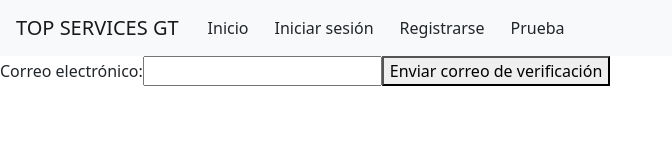
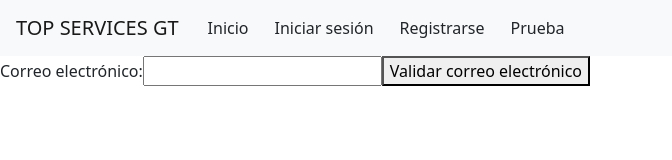
Before and after one commit to Yangesi/TopServicesGT, a React (Vite) app: page /prueba in a window 1280 px wide. Shown: the top 160 px of the page, without its empty margins (0-672 px from the left). Built offline with nearby package versions, Linux system fonts and the light colour scheme; no server answers.

Commit message:
Pruebas03_validacionEmail

```diff
--- a/screens/forms/postulante.jsx
+++ b/screens/forms/postulante.jsx
@@ -1,13 +1,18 @@
 import React, { useState, useEffect } from 'react'
 import { Modal, Form, Button } from "react-bootstrap";
 
+import { app } from '../../src/firebase/configFirebase';
+import { getAuth } from 'firebase/auth';
+import { createUserWithEmailAndPassword, fetchSignInMethodsForEmail } from 'firebase/auth';
+
 export const Postulante = ({ show, handleClose }) => {
 
-      const handleSubmit = (e) => {
-        e.preventDefault();
-        // Aquí iría el código para enviar la información del formulario al servidor
-        handleClose();
-      };
+//los estados del email
+  const [email, setEmail] = useState('');
+  const [error, setError] = useState(null);
+  const [isEmailValidated, setIsEmailValidated] = useState(false);
+
+  const auth = getAuth(app);
 
       //modulo de contrase;as, parte 1 - boton para mostrar o escoder password
     const [showPassword, setShowPassword] = useState(false);
@@ -20,32 +25,72 @@ export const Postulante = ({ show, handleClose }) => {
       setShowPassword(false); // Restablecer el estado del botón al cerrar el modal
     }, [show]);
 
-    //validacion de contrase;as, validar que sean iguales
+   //los estados de las contrase;as
     const [password, setPassword] = useState("");
     const [confirmPassword, setConfirmPassword] = useState("");
-    const [passwordMatch, setPasswordMatch] = useState(null); // Nuevo estado
+    const [passwordMatch, setPasswordMatch] = useState(false); // Nuevo estado
 
+    //estableciendo los valores de las password
     const handlePasswordChange = (e) => {
       setPassword(e.target.value);
-      if (confirmPassword !== "" && e.target.value !== confirmPassword) {
-        setPasswordMatch(false);
-      } else {
-        setPasswordMatch(true);
-      }
     };
 
     const handleConfirmPasswordChange = (e) => {
       setConfirmPassword(e.target.value);
-      if (password !== "" && e.target.value !== password) {
-        setPasswordMatch(false);
-      } else {
-        setPasswordMatch(true);
-      }
     };
 
+ //validacion de contrase;as, validar que sean iguales
     useEffect(() => {
-      setPasswordMatch(password === confirmPassword && password !== "");
+      const passwordRegex = /^(?=.*[A-Z])(?=.*\d)(?=.*[@$!%*?&+#=(){}[\]<>|\\/^~`,.;:_-])[A-Za-z\d@$!%*?&+#=(){}[\]<>|\\/^~`,.;:_-]{8,}$/;
+      setPasswordMatch(password === confirmPassword && password !== "" && passwordRegex.test(password));
   }, [password, confirmPassword]);
+
+//validacion del email para verificar si ya existe una cuenta en firebase con ese email
+  const handleEmailValidation = async () => {
+    try {
+      const signInMethods = await fetchSignInMethodsForEmail(auth, email);
+      if (signInMethods.length > 0) {
+        setError('Este correo electrónico ya está registrado');
+        console.log('Error de handleEmailValidation, el correo ya esta registrado');
+      } else {
+        setIsEmailValidated(true);
+        setError(null);
+        console.log('todo ok con handleEmailValidation');
+      }
+    } catch (error) {
+      setError('Hubo un error al validar el correo electrónico');
+      console.log('Error de handleEmailValidation');
+    }
+  };
+
+//constante submit donde se obtienen y se envian los datos del formulario
+  const handleSubmit = async (e) => {
+    e.preventDefault();
+    console.log(email)
+    console.log(password)
+    // Aquí iría el código para enviar la información del formulario al servidor
+    //antes de registrar el usuario, verifico la validacion del email
+    if (!isEmailValidated) {
+      setError('Por favor, valide su correo electrónico antes de continuar');
+      console.log('error al validar email');
+      return;
+    }
+
+    try {
+      const userCredential = await createUserWithEmailAndPassword(auth, email, password);
+      setError(null);
+      console.log('Usuario registrado:', userCredential.user);
+    } catch (error) {
+      setError('Hubo un error al registrar al usuario');
+      console.log('Error al registrar el usuario')
+    }
+
+    handleClose();
+  };
+
+  const handleEmailChange = (e) => {
+    setEmail(e.target.value);
+  };
 
   return (
     <>
@@ -75,9 +120,20 @@ export const Postulante = ({ show, handleClose }) => {
               <Form.Label>Correo</Form.Label>
               <Form.Control
                 type="email"
+                name="email"
                 placeholder="name@example.com"
-
+                defaultValue={email}
+                onChange={handleEmailChange}
+                required
               />
+              <Form.Text>
+                {isEmailValidated === false && (
+                <span style={{ color: "red" }}>Ya existe una cuenta con esta direccion de correo electrónico</span>
+                )}
+                {isEmailValidated === true && (
+                <span style={{ color: "green" }}>Correo validado</span>
+                )}
+            </Form.Text>
             </Form.Group>
             <Form.Group className="mb-3" controlId="Password">
             <Form.Label>Contraseña</Form.Label>
@@ -85,6 +141,7 @@ export const Postulante = ({ show, handleClose }) => {
             type={showPassword ? 'text' : 'password'}
             defaultValue={password}
             onChange={handlePasswordChange}
+            name="password"
             />
             </Form.Group>
             <Form.Group className="mb-3" controlId="ConfirmarPassword">
@@ -147,15 +204,18 @@ export const Postulante = ({ show, handleClose }) => {
             <option value="empleador">Empleador</option>
           </Form.Control>
         </Form.Group>
+        <Button variant="secondary" onClick={handleClose}>
+            Cerrar
+          </Button>
+          <Button type="submit" variant="primary" disabled={!passwordMatch} onClick={() => { handleClose; handleEmailValidation; }}>
+            Registrarse
+          </Button>
+          <button type="button" onClick={handleEmailValidation}>
+            Validar correo electrónico
+          </button>
           </Form>
         </Modal.Body>
         <Modal.Footer>
-          <Button variant="secondary" onClick={handleClose}>
-            Cerrar
-          </Button>
-          <Button variant="primary" disabled={!passwordMatch} onClick={handleClose}>
-            Registrarse
-          </Button>
         </Modal.Footer>
       </Modal>
     </>
--- a/screens/forms/validacionEmail.jsx
+++ b/screens/forms/validacionEmail.jsx
@@ -1,11 +1,82 @@
 import { app } from '../../src/firebase/configFirebase';
-import { getAuth, sendSignInLinkToEmail } from 'firebase/auth';
+import { getAuth } from 'firebase/auth';
 import { useState } from 'react';
+import { createUserWithEmailAndPassword, fetchSignInMethodsForEmail, sendEmailVerification } from 'firebase/auth';
+
 
 
 const ValidacionEmail = () => {
 
   const [email, setEmail] = useState('');
+  const [password, setPassword] = useState('');
+  const [error, setError] = useState(null);
+  const [isEmailValidated, setIsEmailValidated] = useState(false);
+
+  const auth = getAuth(app);
+
+  const handleEmailValidation = async () => {
+    try {
+      const signInMethods = await fetchSignInMethodsForEmail(auth, email);
+      if (signInMethods.length > 0) {
+        setError('Este correo electrónico ya está registrado');
+      } else {
+        setIsEmailValidated(true);
+        setError(null);
+      }
+    } catch (error) {
+      setError('Hubo un error al validar el correo electrónico');
+    }
+  };
+
+  const handleSubmit = async (e) => {
+    e.preventDefault();
+
+    if (!isEmailValidated) {
+      setError('Por favor, valide su correo electrónico antes de continuar');
+      return;
+    }
+
+    try {
+      const userCredential = await createUserWithEmailAndPassword(auth, email, password);
+      setError(null);
+      console.log('Usuario registrado:', userCredential.user);
+    } catch (error) {
+      setError('Hubo un error al registrar al usuario');
+    }
+  };
+
+  const handleEmailChange = (e) => {
+    setEmail(e.target.value);
+    setIsEmailValidated(false);
+  };
+
+  const handlePasswordChange = (e) => {
+    setPassword(e.target.value);
+  };
+
+  return (
+    <form onSubmit={handleSubmit}>
+      <label htmlFor="email">Correo electrónico:</label>
+      <input type="email" id="email" name="email" value={email} onChange={handleEmailChange} required />
+      {isEmailValidated ? (
+        <>
+          <label htmlFor="password">Contraseña:</label>
+          <input type="password" id="password" name="password" value={password} onChange={handlePasswordChange} required />
+          {error && <p>{error}</p>}
+          <button type="submit">Registrar</button>
+        </>
+      ) : (
+        <>
+          <button type="button" onClick={handleEmailValidation}>
+            Validar correo electrónico
+          </button>
+          {error && <p>{error}</p>}
+        </>
+      )}
+    </form>
+  );
+
+  /* const [email, setEmail] = useState('');
 
   const handleSignIn = (e) => {
     e.preventDefault();
@@ -38,7 +109,7 @@ const ValidacionEmail = () => {
       <input type="email" id="email" name="email" value={email} onChange={handleEmailChange} required />
       <button type="submit">Enviar correo de verificación</button>
     </form>
-  );
+  ); */
 
   };
 
```
